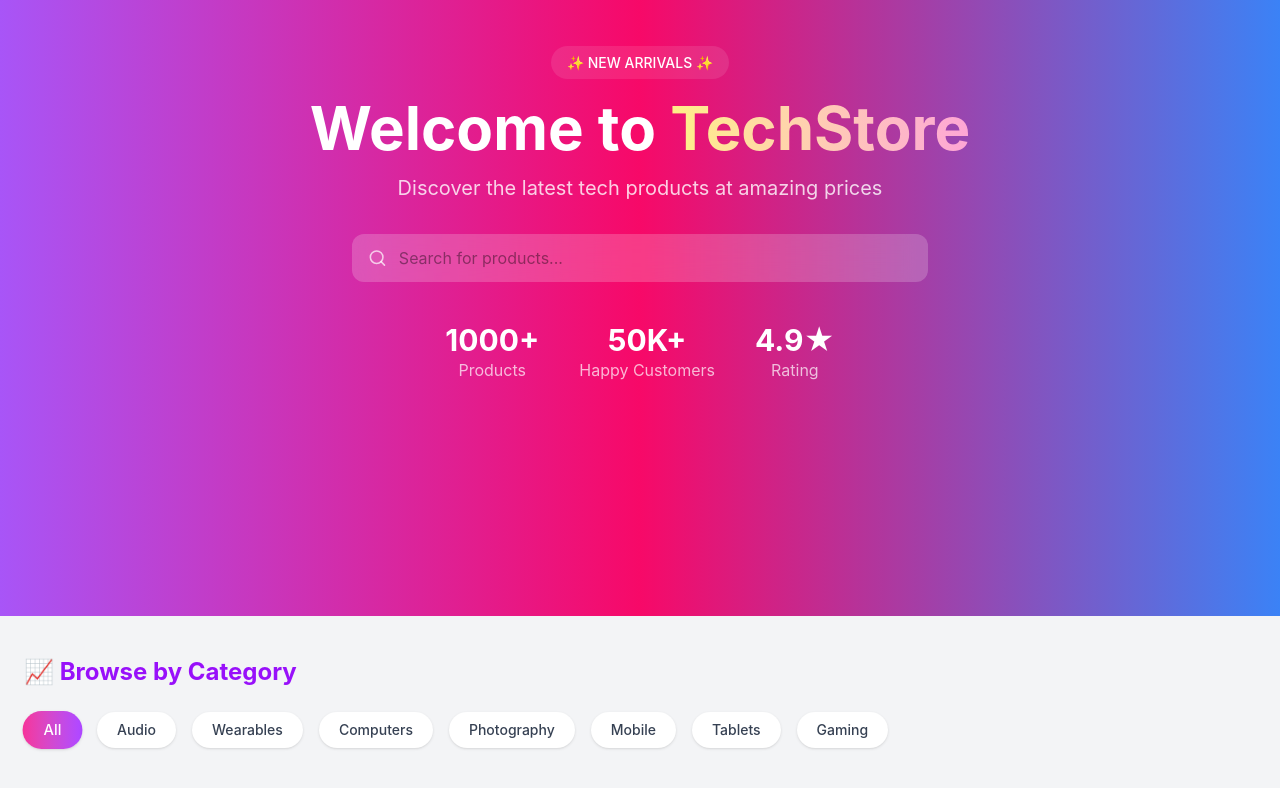
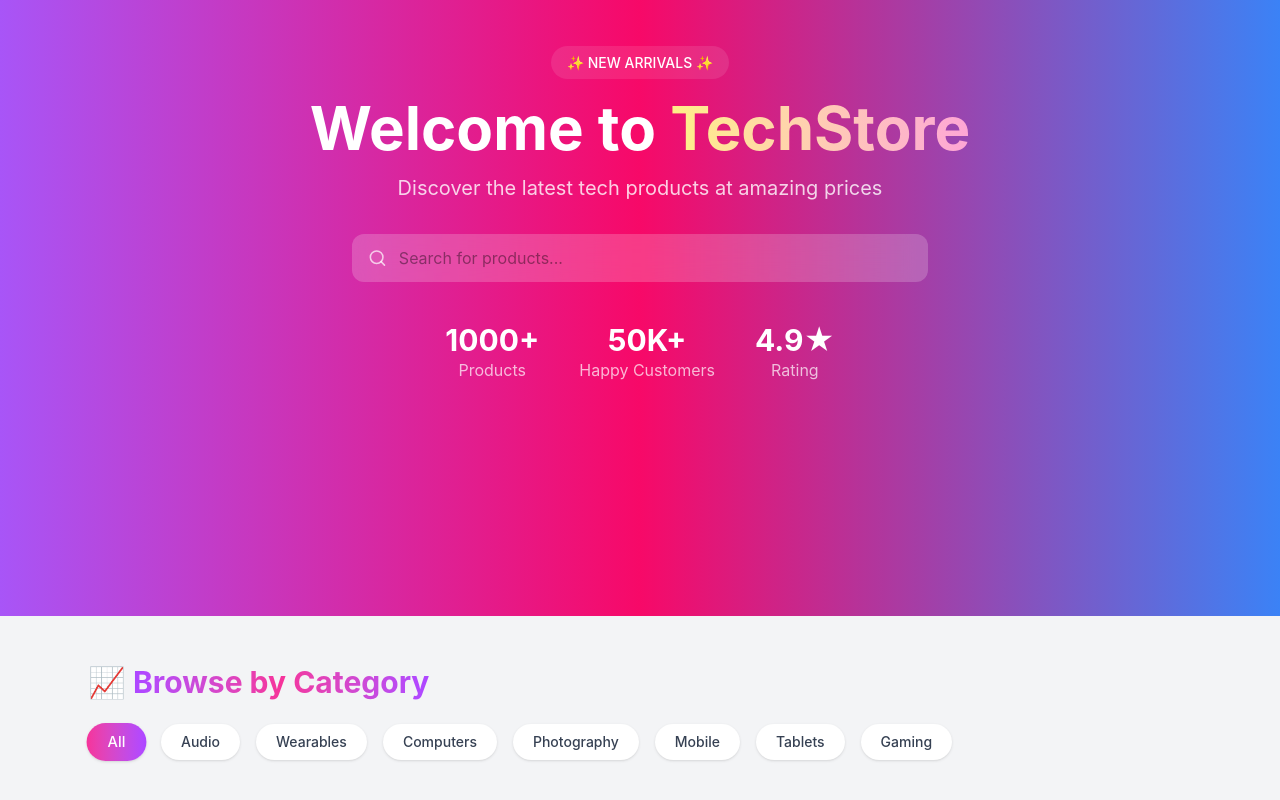
Before and after one commit to muhammad230/E-commerce-website, a React (Vite) app: page / in a window 1280 px wide. Shown: the part 248-1048 px from the top of the page. Built offline with nearby package versions, Linux system fonts and the light colour scheme.

Commit message:
change color of h2 and fixed

```diff
--- a/src/Components/Category.jsx
+++ b/src/Components/Category.jsx
@@ -14,11 +14,14 @@ const categories = [
 const Category = () => {
      const [active, setActive] = useState("All");
   return (
-    <section className="px-6 py-10 bg-gray-100">
+    <section className="px-22 py-12 bg-gray-100">
       {/* Heading */}
-      <h2 className="text-2xl font-bold text-purple-600 mb-6 flex items-center gap-2">
-        📈 Browse by Category
-      </h2>
+    <h2 className="text-3xl font-bold mb-6 flex items-center gap-2">
+  📈
+  <span className="bg-gradient-to-r from-purple-500 via-pink-500 to-purple-500 bg-clip-text text-transparent">
+    Browse by Category
+  </span>
+</h2>
 
       {/* Buttons */}
       <div className="flex flex-wrap gap-4">
```
